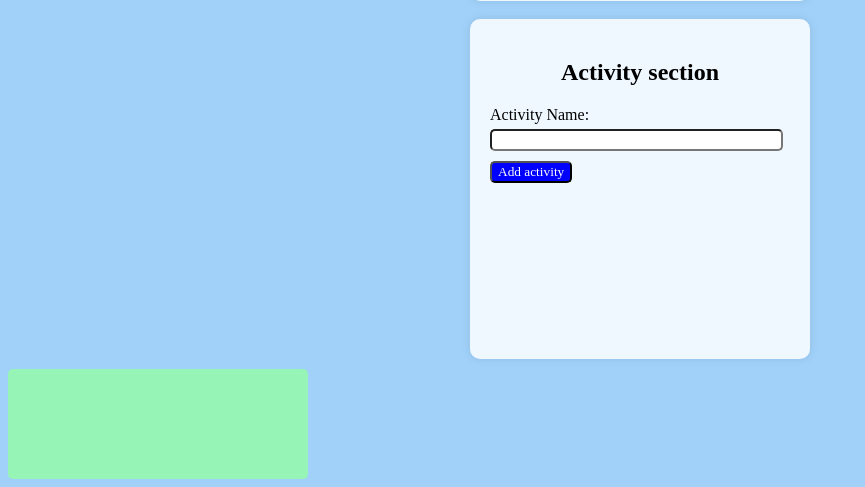
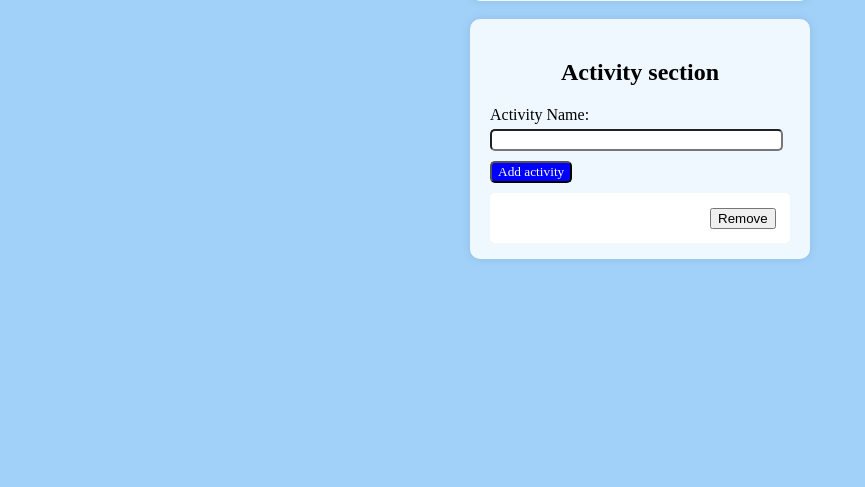
Before and after one commit to pkhunter47/WT_fall-25-26-, a PHP site: the page made by MID/lab task/lab task2.php in a window 1280 px wide. Shown: the part 497-984 px from the top of the page, without its empty margins (0-865 px from the left). After the commit the page ends 756 px from the top, so only its background shows below. Run offline with PHP 8.4, Linux system fonts and the light colour scheme.

Commit message:
button remove added

```diff
--- a/MID/lab task/lab task2.php
+++ b/MID/lab task/lab task2.php
@@ -49,7 +49,7 @@
     border-radius: 10px;
     padding: 20px;
     width: 300px;
-    height: 300px;
+    height: 200px;
 
 }
 #activity{
@@ -70,11 +70,15 @@
 }
 #activitybox{
     width:300px;
-    height:110px;
+    height:50px;
     margin-top:10px;
     border-radius:5px;
-    background-color:rgb(149, 244, 182);
+    background-color:white
 
+}
+#remove{
+    margin-left:220px;
+    margin-top:15px;
 }
 
 
@@ -116,11 +120,14 @@
         <input type="text" id="activity">
 
         <button type="submit"id="activitysubmit">Add activity</button>
+        <div id="activitybox">
+
+        <button type="submit"id="remove">Remove</button>
+        </div>
 
 
 
     </form>
-    <div id="activitybox"></div>
 
 </body>
 </html>
```
